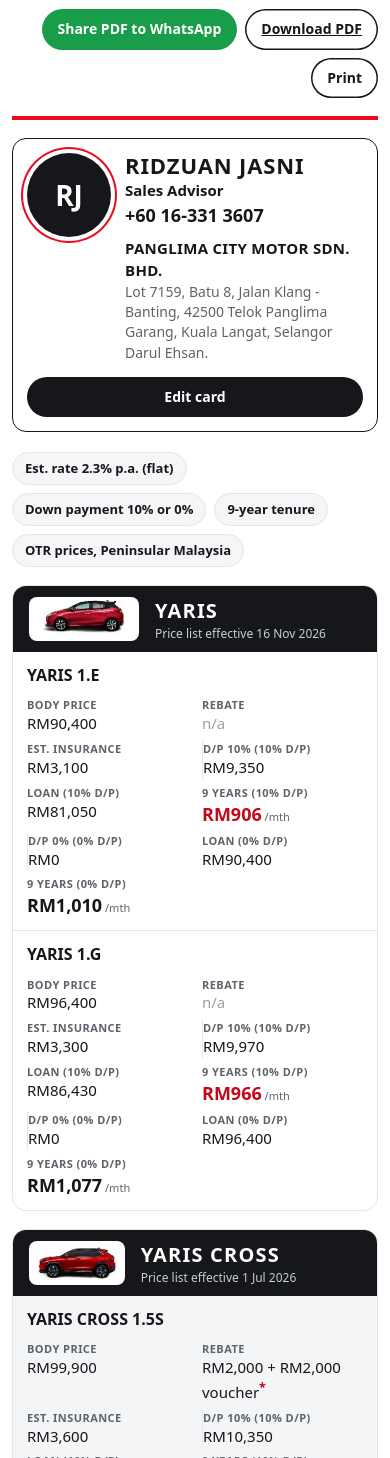
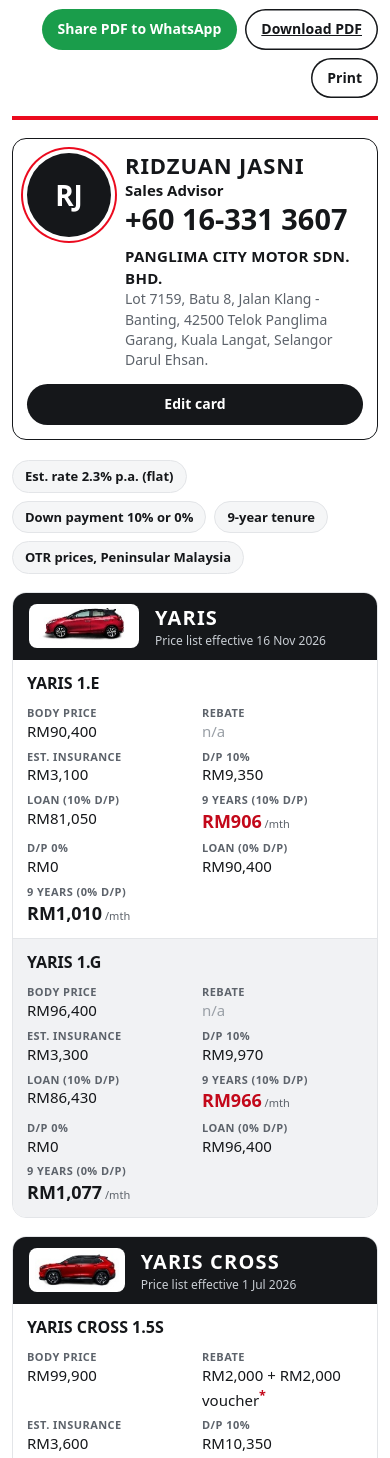
Before and after one commit to mohdridzuan87/toyota-price-list, a website with bundled scripts: page site/index.html in a window 390 px wide. Shown: the part 109-1567 px from the top of the page. Built offline with nearby package versions, Linux system fonts and the light colour scheme.

Commit message:
Row zebra, larger bold phone number

```diff
--- a/site/app.js
+++ b/site/app.js
@@ -62,7 +62,7 @@ function renderModels(data) {
     ]),
   ];
   const thead = `<thead><tr><th scope="col">Model &amp; variant</th>${cols.map((c) => `<th scope="col" class="${[c.em ? 'em' : '', c.cls || '', c.g !== undefined ? 'g' + c.g : ''].join(' ')}">${esc(c.h)}${c.sub ? `<small>${esc(c.sub)}</small>` : ''}</th>`).join('')}</tr></thead>`;
-  const label = (i) => (cols[i].g === undefined ? cols[i].h : `${cols[i].h} (${dps[cols[i].g]}% D/P)`);
+  const label = (i) => (cols[i].g === undefined || cols[i].h.startsWith('D/P') ? cols[i].h : `${cols[i].h} (${dps[cols[i].g]}% D/P)`);
 
   const html = data.groups.map((g) => {
     const notes = [];
--- a/site/style.css
+++ b/site/style.css
@@ -68,7 +68,7 @@ h1 { margin: 2px 0 2px; font-size: clamp(26px, 5.2vw, 42px); line-height: 1.05;
 .who p { margin: 0; }
 .who h2 { margin: 0; font-size: clamp(22px, 4vw, 30px); letter-spacing: .04em; text-transform: uppercase; font-weight: 600; line-height: 1.15; overflow-wrap: anywhere; }
 .role { font-weight: 700; margin-top: 2px !important; }
-.phone { font-size: 18px; font-weight: 600; color: var(--ink); text-decoration: none; }
+.phone { font-size: clamp(24px, 7.4vw, 30.6px); font-weight: 800; line-height: 1.15; color: var(--ink); text-decoration: none; }
 .phone:hover { text-decoration: underline; }
 .company { margin-top: 10px !important; font-weight: 800; letter-spacing: .02em; text-transform: uppercase; }
 .address { color: var(--muted); font-size: 14px; overflow-wrap: anywhere; }
@@ -104,8 +104,6 @@ h1 { margin: 2px 0 2px; font-size: clamp(26px, 5.2vw, 42px); line-height: 1.05;
 .loading { color: var(--muted); padding: 30px 0; text-align: center; }
 .loading.error { color: var(--red-ink); font-weight: 700; }
 .model { margin: 18px 0 0; border: 1px solid var(--line); border-radius: var(--radius); overflow: hidden; background: #fff; break-inside: avoid; }
-.model:nth-of-type(even) { background: #f4f5f6; }
-.model:nth-of-type(even) thead th { background: #eceef0; }
 .model-head { display: flex; align-items: center; gap: 16px; padding: 10px 16px; background: var(--ink); color: #fff; }
 .model-head img { height: 52px; width: auto; max-width: 130px; object-fit: contain; background: #fff; border-radius: 8px; padding: 2px 6px; }
 .model-head h2 { margin: 0; font-size: 20px; letter-spacing: .06em; font-weight: 800; }
@@ -122,7 +120,9 @@ thead th.em { color: var(--red-ink); }
 tbody th, tbody td { padding: 11px 12px; border-bottom: 1px solid var(--line); text-align: right; white-space: nowrap; }
 tbody tr:last-child th, tbody tr:last-child td { border-bottom: 0; }
 tbody th { text-align: left; font-weight: 700; white-space: normal; }
-tbody tr:hover { background: rgba(0,0,0,.025); }
+tbody tr:nth-child(odd) { background: #fff; }
+tbody tr:nth-child(even) { background: #f1f2f4; }
+tbody tr:hover { background: #e8eaed; }
 td small { color: var(--muted); font-weight: 500; font-size: 11px; }
 td.em { font-weight: 800; font-size: 16px; color: var(--red-ink); }
 td.em.alt { color: var(--ink); font-weight: 700; }
@@ -180,6 +180,7 @@ sup { color: var(--red-ink); font-weight: 800; }
   tbody td { padding: 0; border: 0; text-align: left; white-space: normal; }
   tbody td::before { content: attr(data-label); display: block; font-size: 11px; letter-spacing: .04em; text-transform: uppercase; color: var(--muted); font-weight: 600; }
   tbody td.g1:nth-child(10) { grid-column: 1 / -1; }
+  tbody td { border-left: 0 !important; }
   td.em { font-size: 18px; }
   .model-head img { height: 44px; max-width: 110px; }
 }
@@ -202,7 +203,7 @@ sup { color: var(--red-ink); font-weight: 800; }
   .who h2 { font-size: 13px; grid-column: 1; }
   .role { grid-column: 1; margin: 0 !important; font-size: 7px; }
   .who p:nth-of-type(2) { grid-column: 2; grid-row: 1 / span 2; }
-  .phone { font-size: 11px; }
+  .phone { font-size: 18.7px; }
   .company { grid-column: 3; grid-row: 1; margin: 0 !important; font-size: 8px; }
   .address { grid-column: 3; grid-row: 2; font-size: 6.5px; }
   .assump { margin: 4px 0 3px; gap: 4px; }
```
Also changed, not shown: 1 other file.
